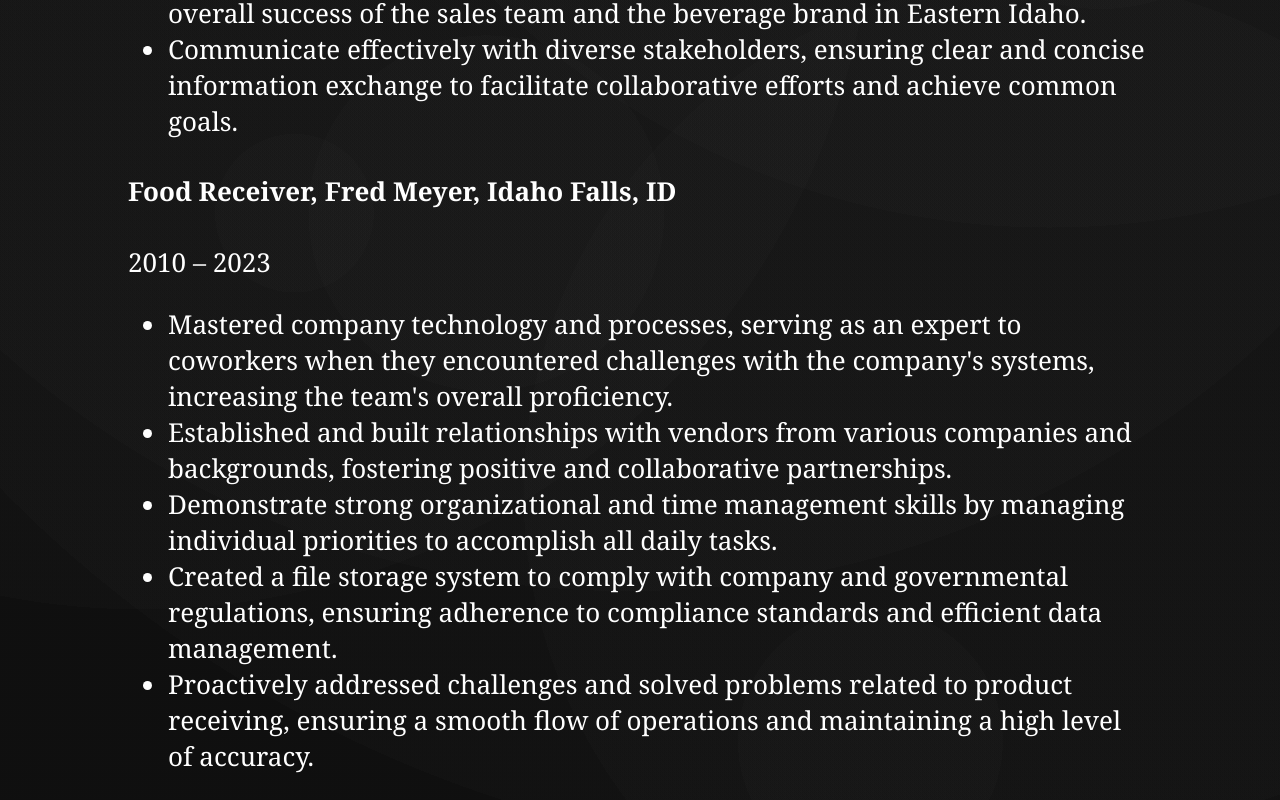
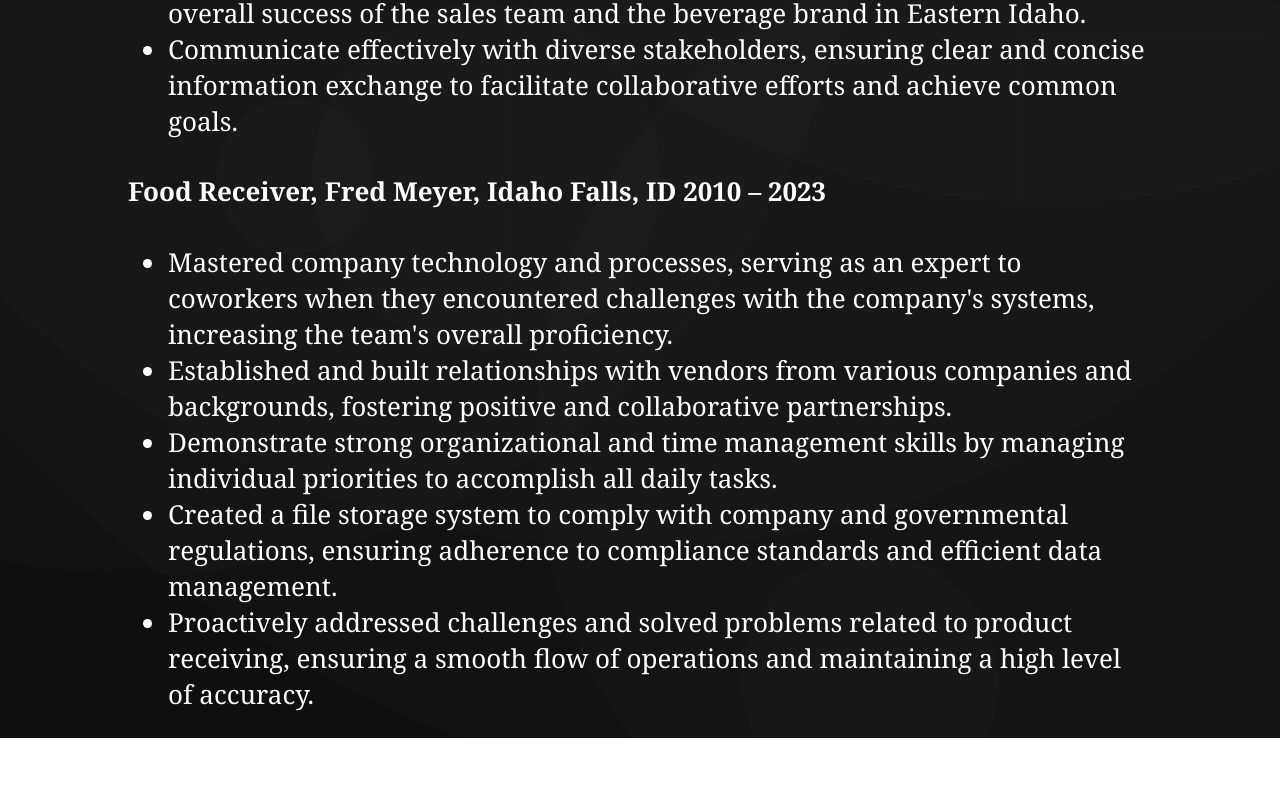
Before and after one commit to NevinsN/professional_portfolio, a React (Create React App) app in the folder professional_portfolio/: page /experience in a window 1280 px wide. Shown: the part 728-1528 px from the top of the page. After the commit the page ends 1466 px from the top, so only its background shows below. Built offline with nearby package versions, Linux system fonts and the light colour scheme.

Commit message:
Update experience.js

```diff
--- a/professional_portfolio/src/pages/experience.js
+++ b/professional_portfolio/src/pages/experience.js
@@ -32,7 +32,7 @@ const Experience = () => {
                 </ul>
             </p>
             <p>
-                <h4>Food Receiver, Fred Meyer, Idaho Falls, ID</h4>         	 	 	 	 	 	          2010 – 2023
+                <h4>Food Receiver, Fred Meyer, Idaho Falls, ID         	 	 	 	 	 	          2010 – 2023 </h4>
                 <ul>
                     <li>Mastered company technology and processes, serving as an expert to coworkers when they encountered challenges with the company's systems, increasing the team's overall proficiency.</li>
                     <li>Established and built relationships with vendors from various companies and backgrounds, fostering positive and collaborative partnerships.</li>
```
